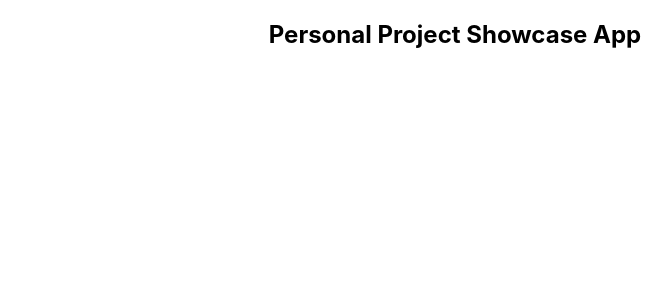
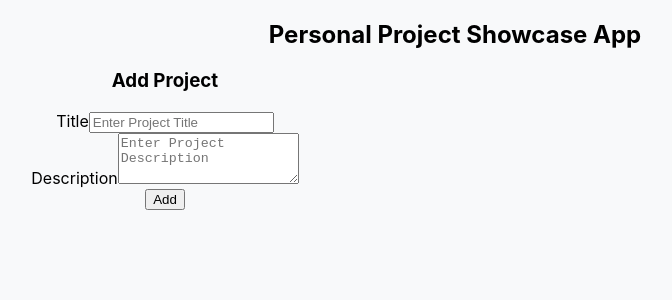
Before and after one commit to Abdikalolo/react-project, a React (Create React App) app: page / in a window 1280 px wide. Shown: the top 300 px of the page, without its empty margins (185-857 px from the left). Built offline with nearby package versions, Linux system fonts and the light colour scheme.

Commit message:
exported the projectform to the appjs

```diff
--- a/src/App.css
+++ b/src/App.css
@@ -1,3 +1,10 @@
+body {
+  background-color: #f8f9fa;
+}
+
+.container{
+  max-width: 700px;
+}
 .App {
   text-align: center;
 }
--- a/src/App.js
+++ b/src/App.js
@@ -1,10 +1,14 @@
 import './App.css';
 import Header from './components/Header';
+import AddProjectForm from './components/AddProjectForm';
 
 function App (){
   return (
     <div className='App'>
       <Header/>
+      <div className='container mt-4'>
+        <AddProjectForm />
+      </div>
     </div>
   );
 }
--- a/src/components/AddProjectForm.js
+++ b/src/components/AddProjectForm.js
@@ -0,0 +1,31 @@
+function AddProjectForm(){
+    return (
+        <div className="card p-4 mb-4">
+            <h3>Add Project</h3>
+
+            <div className="mb-3">
+                <label className="form-label">Title</label>
+                <input
+                      type="text"
+                      className="form-control"
+                      placeholder="Enter Project Title"/>
+            </div>
+
+            <div className="mb-3">
+                <label className="form-label">Description</label>
+                <textarea
+                         className="form-control"
+                         rows= "3"
+                         placeholder="Enter Project Description"
+                ></textarea>
+            </div>
+
+            <button className="btn btn-primary">
+                Add
+            </button>
+        </div>
+
+    );
+}
+
+export default AddProjectForm;
```
